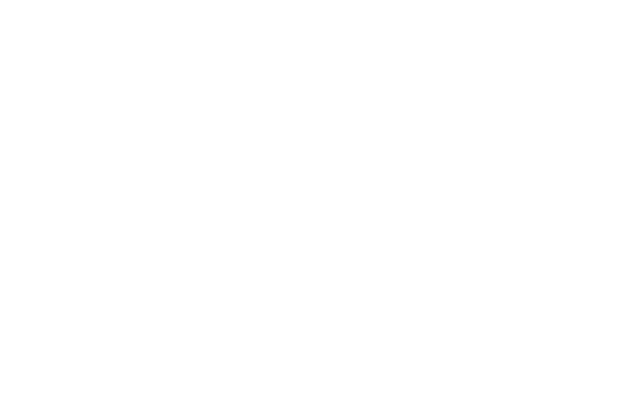
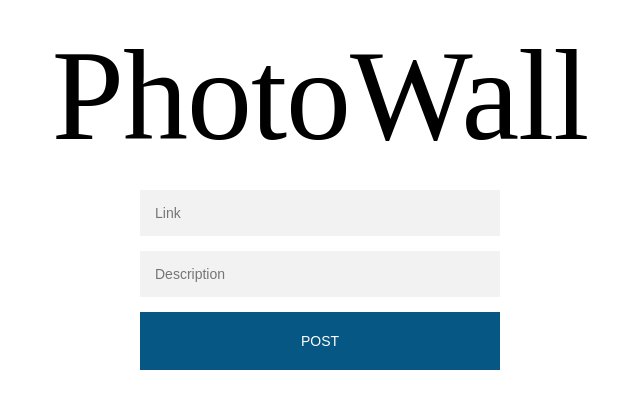
Before and after one commit to alefl10/photowall, a React (Create React App) app: page /AddPhoto in a window 1280 px wide. Shown: the top 408 px of the page, without its empty margins (320-960 px from the left). Built offline with nearby package versions, Linux system fonts and the light colour scheme; a web font is replaced by a local one.

Commit message:
Added addPost action to be passed to the reducer and update the state through the store

```diff
--- a/src/Components/AddPhoto.js
+++ b/src/Components/AddPhoto.js
@@ -1,35 +1,36 @@
 import React, { Component } from 'react';
+import PropTypes from 'prop-types';
 
 class AddPhoto extends Component {
-  constructor(props) {
-    super(props);
-    ({
-      title: this.title,
-      onAddPhoto: this.onAddPhoto,
-    } = props);
+  constructor() {
+    super();
     this.handleSubmit = this.handleSubmit.bind(this);
   }
 
-  // handleSubmit(e) {
-  //   e.preventDefault();
-  //   const imageLink = e.target.elements.link.value;
-  //   const description = e.target.elements.description.value;
-  //   const post = {
-  //     id: '0',
-  //     description,
-  //     imageLink,
-  //   };
-  //   if (imageLink && description) {
-  //     this.onAddPhoto(post);
-  //   }
-  // }
+  handleSubmit(e) {
+    e.preventDefault();
+    const imageLink = e.target.elements.link.value;
+    const description = e.target.elements.description.value;
+    const post = {
+      id: '0',
+      description,
+      imageLink,
+    };
+    const { addPost, onHistory } = this.props;
+    console.log(onHistory);
+    if (imageLink && description) {
+      addPost(post);
+      onHistory.push('/');
+    }
+  }
 
   render() {
+    const { title } = this.props;
     return (
       <div>
-        <h1>{this.title}</h1>
+        <h1>{title}</h1>
         <div className="form">
-          <form>
+          <form onSubmit={this.handleSubmit}>
             <input type="text" placeholder="Link" name="link" />
             <input type="text" placeholder="Description" name="description" />
             <button type="submit">Post</button>
@@ -40,4 +41,9 @@ class AddPhoto extends Component {
   }
 }
 
+AddPhoto.propTypes = {
+  title: PropTypes.string.isRequired,
+  addPost: PropTypes.func.isRequired,
+};
+
 export default AddPhoto;
--- a/src/Components/App.js
+++ b/src/Components/App.js
@@ -1,11 +1,12 @@
 import { connect } from 'react-redux';
 import { bindActionCreators } from 'redux';
-import removePost from '../redux/actions';
+import { withRouter } from 'react-router-dom';
+import * as actions from '../redux/actions';
 import Main from './Main';
 
 const mapStateToProps = state => ({ posts: state });
-const mapDispatchToProps = dispatch => bindActionCreators({ removePost }, dispatch);
+const mapDispatchToProps = dispatch => bindActionCreators(actions, dispatch);
 
-const App = connect(mapStateToProps, mapDispatchToProps)(Main);
+const App = withRouter(connect(mapStateToProps, mapDispatchToProps)(Main));
 
 export default App;
--- a/src/Components/Main.js
+++ b/src/Components/Main.js
@@ -2,7 +2,7 @@ import React, { Component } from 'react';
 import { Route } from 'react-router-dom';
 import Title from './Title';
 import PhotoWall from './PhotoWall';
-// import AddPhoto from './AddPhoto';
+import AddPhoto from './AddPhoto';
 
 
 class Main extends Component {
@@ -25,18 +25,12 @@ class Main extends Component {
             </div>
           )}
         />
-        {/* <Route
+        <Route
           path="/AddPhoto"
           render={({ history }) => (
-            <AddPhoto
-              title="PhotoWall"
-              onAddPhoto={(addedPost) => {
-                this.addPhoto(addedPost);
-                history.push('/');
-              }}
-            />
+            <AddPhoto title="PhotoWall" {...this.props} onHistory={history} />
           )}
-        /> */}
+        />
       </div>
     );
   }
--- a/src/redux/actions.js
+++ b/src/redux/actions.js
@@ -1,10 +1,16 @@
-const removePost = index => (
+export const removePost = index => (
   {
     type: 'REMOVE_POST',
     index,
   }
 );
 
-export default removePost;
+export const addPost = post => (
+  {
+    type: 'ADD_POST',
+    post,
+  }
+);
+
 
 // const addPost
--- a/src/redux/reducer.js
+++ b/src/redux/reducer.js
@@ -4,6 +4,8 @@ const postReducer = (state = posts, action) => {
   switch (action.type) {
     case 'REMOVE_POST':
       return [...state.slice(0, action.index), ...state.slice(action.index + 1)];
+    case 'ADD_POST':
+      return [...state, action.post];
     default:
       return state;
   }
```
